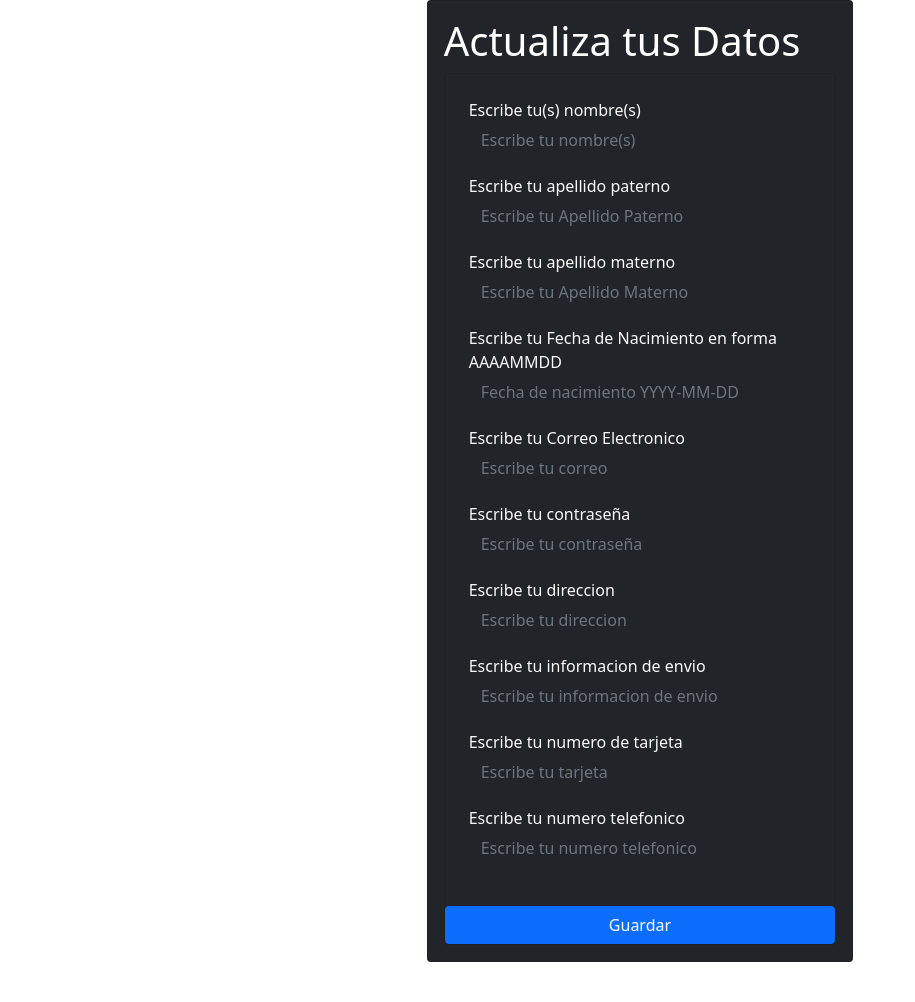
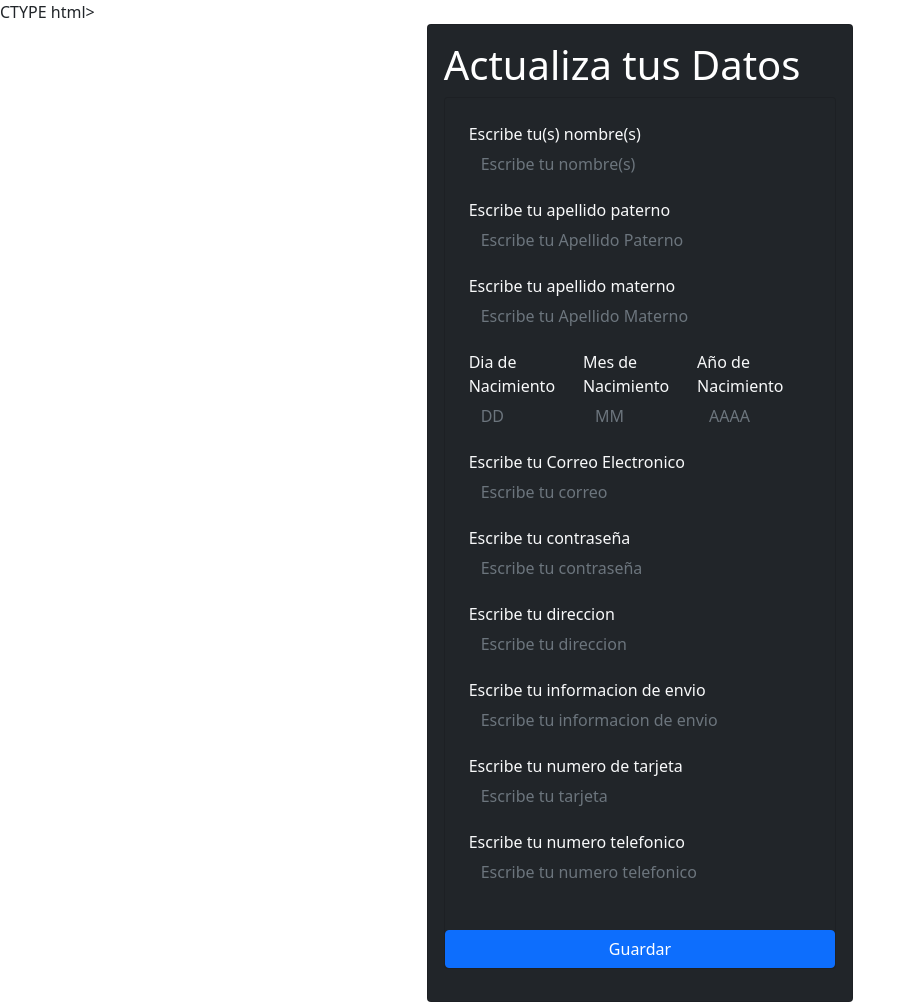
Before and after one commit to 318017026/4Town, a Flask app: template Software/templates/Cliente/actualizarDatos.html in a window 1280 px wide. Shown: the whole page, without its empty margins (0-915 px from the left). Before the commit the page ends 962 px from the top, so only its background shows below. Run offline with Flask 3, Linux system fonts and the light colour scheme; the template is opened without the code that fills it, so the values that code supplies are empty.

Commit message:
Cambios actualizarDatos.html
Adapte los datos a los cambios realizados en updateclient()

```diff
--- a/Software/templates/Cliente/actualizarDatos.html
+++ b/Software/templates/Cliente/actualizarDatos.html
@@ -1,4 +1,4 @@
-<!DOCTYPE html>
+CTYPE html>
 <html lang="en">
 <head>
     <meta charset="UTF-8">
@@ -32,10 +32,22 @@
                     <input type="text" name="apellidoM" placeholder="Escribe tu Apellido Materno" value="{{ users.apellidoM }}"
                     class="form-control rounded-0 bg-dark border-0 text-white"/>
                 </div>
-                <div class="mb-3">
-                    <label for="Fecha de Nacimiento">Escribe tu Fecha de Nacimiento en forma AAAAMMDD</label>
-                    <input type="text" name="fechaNac" placeholder="Fecha de nacimiento YYYY-MM-DD" value="{{ users.fechaNacimiento }}"
-                    class="form-control rounded-0 bg-dark border-0 text-white"/>
+                <div class="d-flex justify-content-between">
+                    <div class="mb-3">
+                        <label for="Fecha de Nacimiento">Dia de Nacimiento</label>
+                        <input type="text" name="diaNac" placeholder="DD" value="{{ fechas.dia }}"
+                        class="form-control rounded-0 bg-dark border-0 text-white"/>
+                    </div>
+                    <div class="mb-3">
+                        <label for="Fecha de Nacimiento">Mes de Nacimiento</label>
+                        <input type="text" name="mesNac" placeholder="MM" value="{{ fechas.mes }}"
+                        class="form-control rounded-0 bg-dark border-0 text-white"/>
+                    </div>
+                    <div class="mb-3">
+                        <label for="Fecha de Nacimiento">Año de Nacimiento</label>
+                        <input type="text" name="anioNac" placeholder="AAAA" value="{{ fechas.año }}"
+                        class="form-control rounded-0 bg-dark border-0 text-white"/>
+                    </div>
                 </div>
                 <div class="mb-3">
                     <label for="Correo Electronico">Escribe tu Correo Electronico</label>
```
